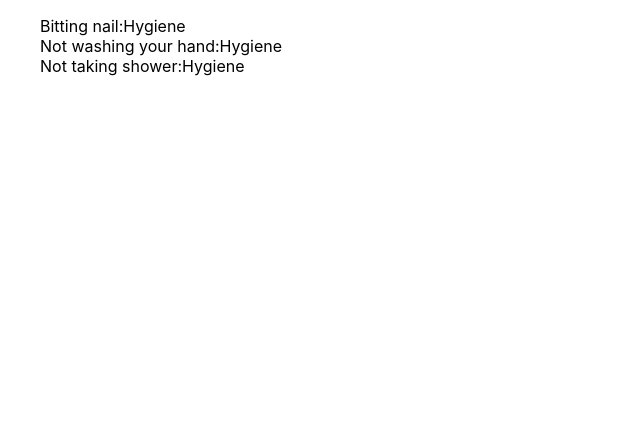
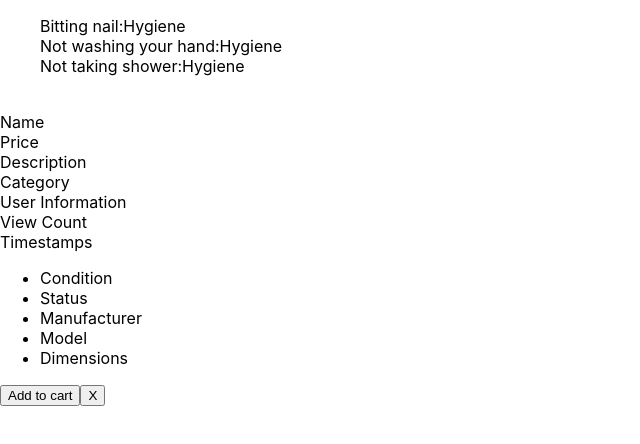
Before and after one commit to jkhirano/consume-more-stuff, a React (Create React App) app: page / in a window 1280 px wide. Shown: the top 444 px of the page, without its empty margins (0-640 px from the left). Built offline with nearby package versions, Linux system fonts and the light colour scheme.

Commit message:
Sets up boilerplate for DetailedHabit component

```diff
--- a/src/App/App.js
+++ b/src/App/App.js
@@ -1,11 +1,13 @@
 import React from "react";
 import "./App.module.css";
 import HabitList from "../containers/HabitList/HabitList";
+import DetailedHabit from "../components/DetailedHabit";
 
 function App() {
   return (
     <div>
       <HabitList />
+      <DetailedHabit />
     </div>
   );
 }
--- /dev/null
+++ b/src/components/DetailedHabit/DetailedHabit.jsx
@@ -0,0 +1,39 @@
+import React from "react";
+// import styles from './DetailedHabit.module.css';
+// import { connect } from "react-redux";
+
+let DetailedHabit = function(props) {
+  return (
+    <div>
+      <img src="" alt="" />
+      <div className="name">Name</div>
+      <div className="price">Price</div>
+      <div className="desc">Description</div>
+      <div className="postInfo">
+        Category
+        <br />
+        User Information
+        <br />
+        View Count
+        <br />
+        Timestamps
+      </div>
+      <ul className="details">
+        <li>Condition</li>
+        <li>Status</li>
+        <li>Manufacturer</li>
+        <li>Model</li>
+        <li>Dimensions</li>
+      </ul>
+      <button>Add to cart</button>
+      <button>X</button>
+    </div>
+  );
+};
+
+// DetailedComponent = connect(
+//   mapStateToProps,
+//   mapDispatchToProps
+// )(DetailedComponent);
+
+export default DetailedHabit;
--- /dev/null
+++ b/src/components/DetailedHabit/index.js
@@ -0,0 +1,2 @@
+import DetailedHabit from "./DetailedHabit";
+export default DetailedHabit;
```
Also changed, not shown: src/components/DetailedHabit/DetailedHabit.module.css (added).
